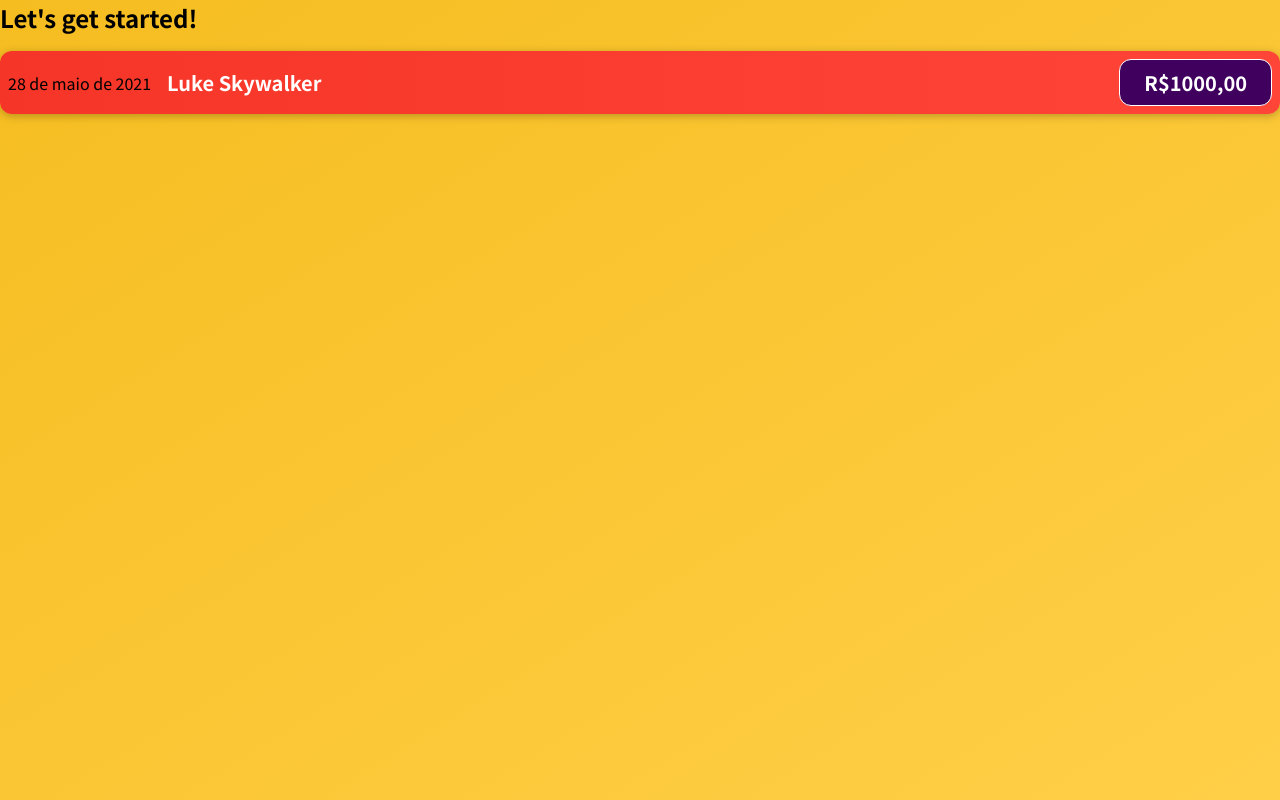
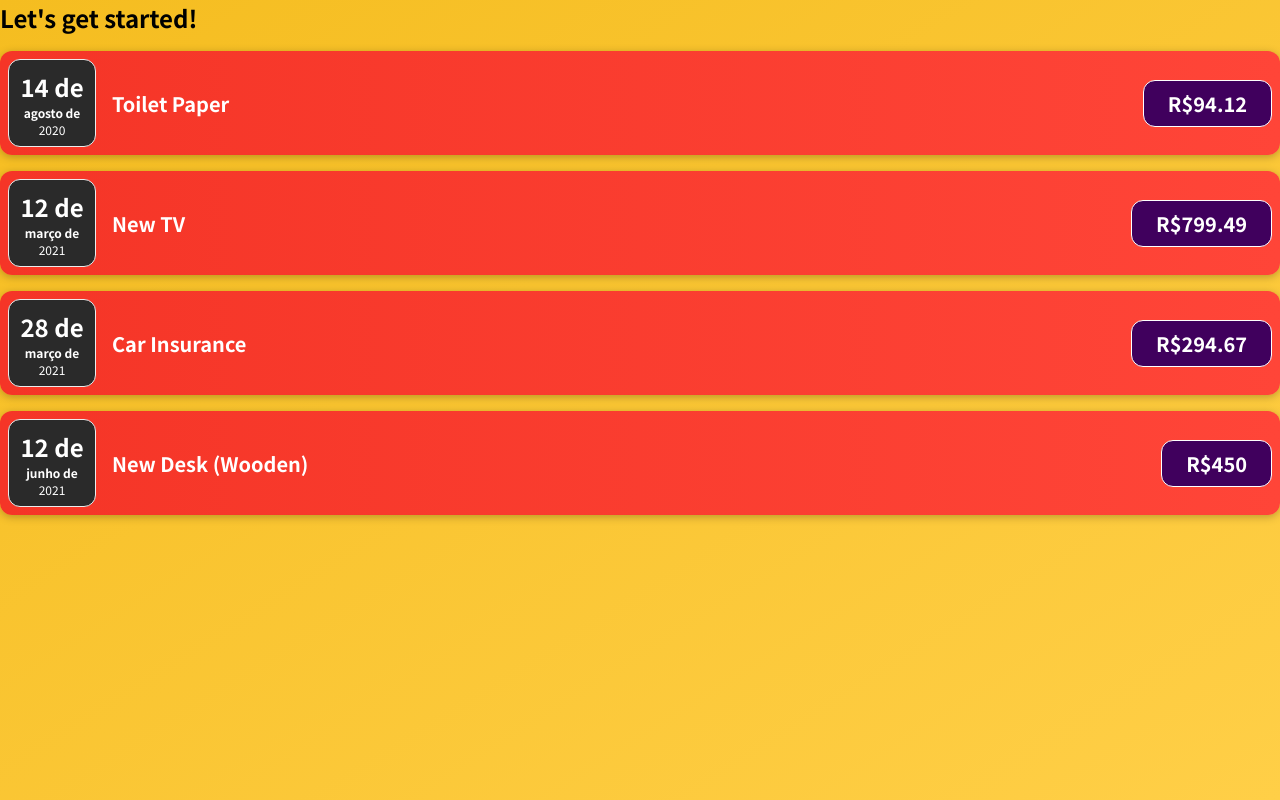
Before and after one commit to pedrocasteli/Secao_03, a React (Create React App) app: page / in a window 1280 px wide. Built offline with nearby package versions, Linux system fonts and the light colour scheme.

Commit message:
Terceiro commit

```diff
--- a/src/App.js
+++ b/src/App.js
@@ -1,10 +1,56 @@
 import ExpenseItem from "./Components/ExpenseItem";
 
 function App() {
+    const expenses = [
+        {
+            id: "e1",
+            title: "Toilet Paper",
+            amount: 94.12,
+            date: new Date(2020, 7, 14),
+        },
+        {
+            id: "e2",
+            title: "New TV",
+            amount: 799.49,
+            date: new Date(2021, 2, 12),
+        },
+        {
+            id: "e3",
+            title: "Car Insurance",
+            amount: 294.67,
+            date: new Date(2021, 2, 28),
+        },
+        {
+            id: "e4",
+            title: "New Desk (Wooden)",
+            amount: 450,
+            date: new Date(2021, 5, 12),
+        },
+    ];
+
     return (
         <div>
             <h2>Let's get started!</h2>
-            <ExpenseItem />
+            <ExpenseItem
+                title_prop={expenses[0].title}
+                amount_prop={expenses[0].amount}
+                date_prop={expenses[0].date}
+            />
+            <ExpenseItem
+                title_prop={expenses[1].title}
+                amount_prop={expenses[1].amount}
+                date_prop={expenses[1].date}
+            />
+            <ExpenseItem
+                title_prop={expenses[2].title}
+                amount_prop={expenses[2].amount}
+                date_prop={expenses[2].date}
+            />
+            <ExpenseItem
+                title_prop={expenses[3].title}
+                amount_prop={expenses[3].amount}
+                date_prop={expenses[3].date}
+            />
         </div>
     );
 }
--- /dev/null
+++ b/src/Components/ExpenseDate.css
@@ -0,0 +1,26 @@
+.expense-date {
+    display: flex;
+    flex-direction: column;
+    width: 5.5rem;
+    height: 5.5rem;
+    border: 1px solid #ececec;
+    background-color: #2a2a2a;
+    color: white;
+    border-radius: 12px;
+    align-items: center;
+    justify-content: center;
+}
+
+.expense-date__month {
+    font-size: 0.75rem;
+    font-weight: bold;
+}
+
+.expense-date__year {
+    font-size: 0.75rem;
+}
+
+.expense-date__day {
+    font-size: 1.5rem;
+    font-weight: bold;
+}
--- /dev/null
+++ b/src/Components/ExpenseDate.js
@@ -0,0 +1,18 @@
+import React from "react";
+import "./ExpenseDate.css";
+
+const ExpenseDate = (props) => {
+    const mes = props.date_prop_2.toLocaleString("pt-br", { month: "long" });
+    const dia = props.date_prop_2.toLocaleString("pt-br", { day: "2-digit" });
+    const ano = props.date_prop_2.getFullYear();
+
+    return (
+        <div className="expense-date">
+            <div className="expense-date__day">{dia} de</div>
+            <div className="expense-date__month">{mes} de</div>
+            <div className="expense-date__year">{ano}</div>
+        </div>
+    );
+};
+
+export default ExpenseDate;
--- a/src/Components/ExpenseItem.js
+++ b/src/Components/ExpenseItem.js
@@ -1,13 +1,14 @@
 import React from "react";
+import ExpenseDate from "./ExpenseDate";
 import "./ExpenseItem.css";
 
 const ExpenseItem = (props) => {
     return (
         <div className="expense-item">
-            <div>28 de maio de 2021</div>
+            <ExpenseDate date_prop_2={props.date_prop} />
             <div className="expense-item__description">
-                <h2>Luke Skywalker</h2>
-                <div className="expense-item__price">R$1000,00</div>
+                <h2>{props.title_prop}</h2>
+                <div className="expense-item__price">R${props.amount_prop}</div>
             </div>
         </div>
     );
```
